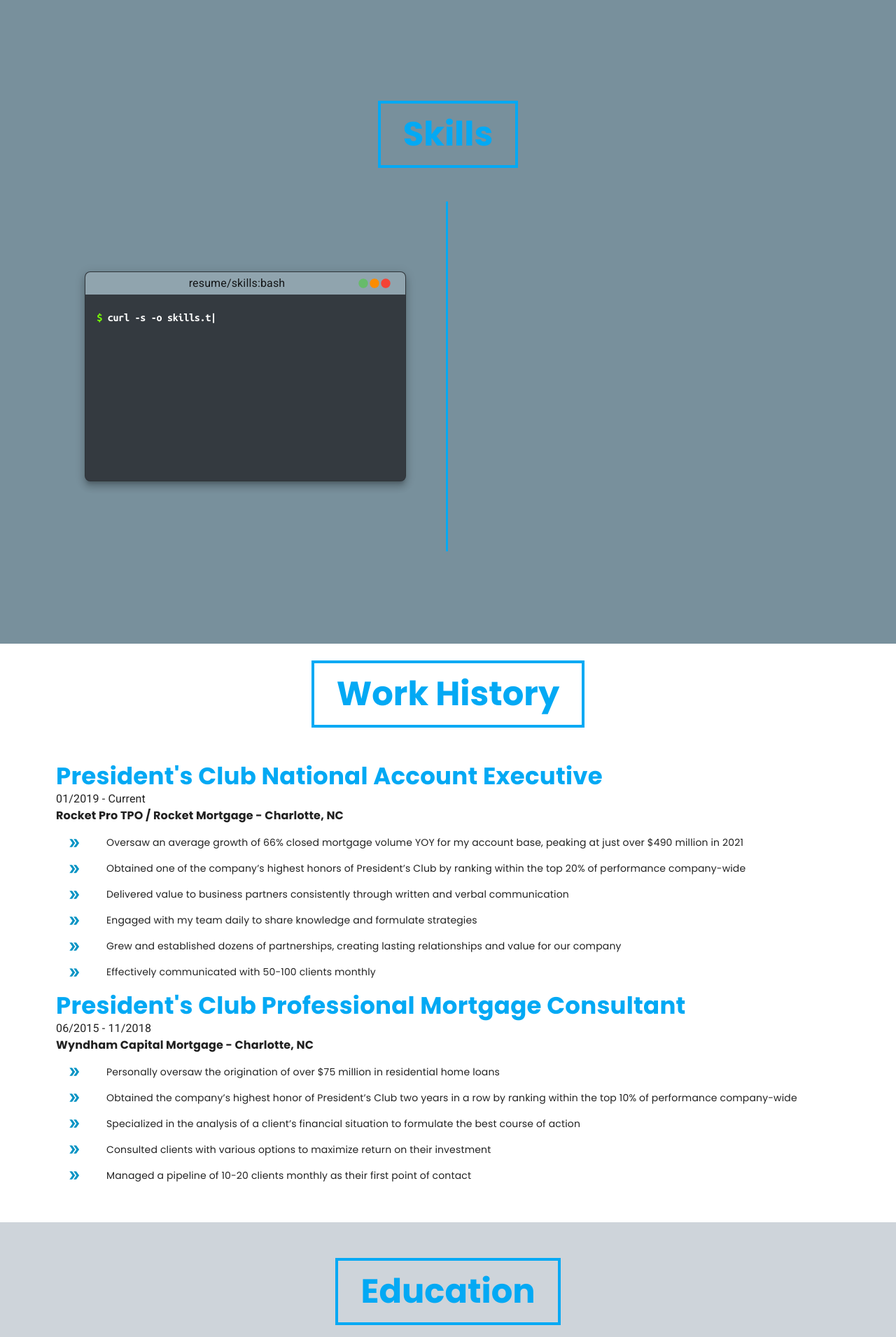
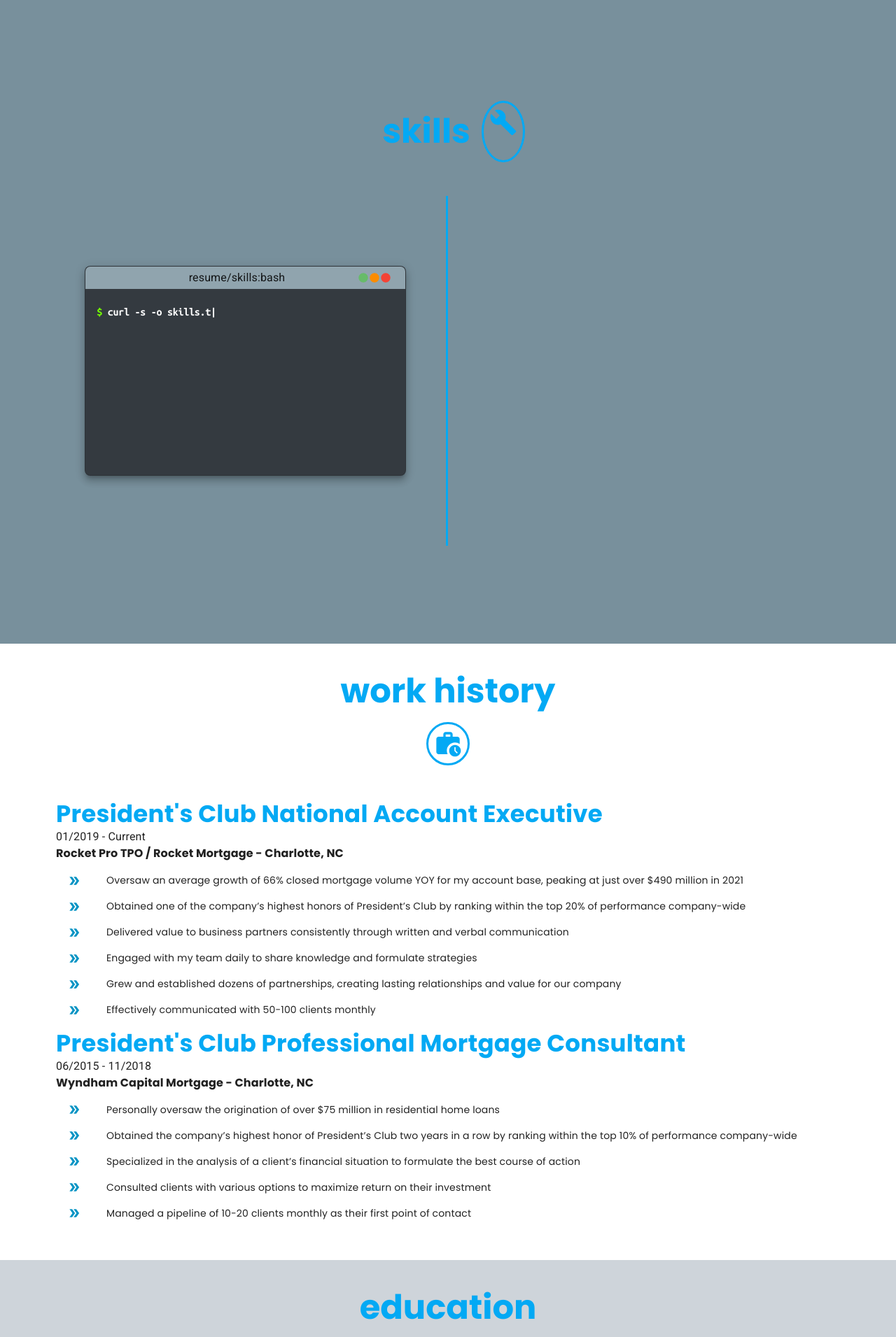
Before and after one commit to jpal91/resume, a Next.js app: page / in a window 1280 px wide. Shown: the part 680-2591 px from the top of the page at 70% size. Built offline with nearby package versions, Linux system fonts and the light colour scheme.

Commit message:
made changes to all section titles

```diff
--- a/components/Sections/Education.js
+++ b/components/Sections/Education.js
@@ -3,6 +3,8 @@
 import Grid from '@mui/material/Grid'
 import Typography from '@mui/material/Typography'
 import Fade from '@mui/material/Fade'
+import Box from '@mui/material/Box'
+import SchoolIcon from '@mui/icons-material/School';
 import { InView, useInView } from 'react-intersection-observer'
 import { keyframes } from '@emotion/react'
 
@@ -37,7 +39,10 @@
                     <div ref={ref}></div>
                     <Fade in={inView} timeout={{ enter: 1000 }}>
                         <Grid item xs={12} sx={{ display: 'flex', justifyContent: 'center', flexDirection: 'column', alignItems: 'center', }}>
-                            <Typography variant='h3' sx={{ border: `${4/16}rem solid`, py: 2, px: 4}}>Education</Typography>
+                            <Typography variant='h3' sx={{ py: 2, px: 2}}>education</Typography>
+                            <Box sx={{ display: 'flex', borderRadius: '100%', border: `${3/16}rem solid`, borderColor: 'primary.main', p: 1}}>
+								<SchoolIcon sx={{ color: 'primary.main', fontSize: '40px', }}/>
+							</Box>
                         </Grid>
                     </Fade>
 
--- a/components/Sections/Projects.js
+++ b/components/Sections/Projects.js
@@ -16,6 +16,7 @@
 import ListItemText from "@mui/material/ListItemText";
 import ListItemIcon from "@mui/material/ListItemIcon";
 import DoubleArrowIcon from "@mui/icons-material/DoubleArrow";
+import AccountTreeIcon from '@mui/icons-material/AccountTree';
 import { InView, useInView } from "react-intersection-observer";
 import { keyframes } from "@emotion/react";
 
@@ -65,13 +66,18 @@
 							<Typography
 								variant="h3"
 								sx={{
-									border: `${4 / 16}rem solid`,
+									// border: `${4 / 16}rem solid`,
 									py: 2,
-									px: 4,
+									px: 2,
+									color: 'white.main'
 								}}
 							>
-								Projects
+								projects
+
 							</Typography>
+							<Box sx={{ display: 'flex', borderRadius: '100%', border: `${3/16}rem solid`, borderColor: 'white.main', p: 1}}>
+								<AccountTreeIcon sx={{ color: 'white.main', fontSize: '40px', }}/>
+							</Box>
 						</Grid>
 					</Fade>
 					<Grid
--- a/components/Sections/Skills.js
+++ b/components/Sections/Skills.js
@@ -7,6 +7,7 @@
 import Typograhpy from "@mui/material/Typography";
 import ButtonBase from "@mui/material/ButtonBase";
 import Divider from '@mui/material/Divider'
+import BuildIcon from '@mui/icons-material/Build';
 import { InView, useInView } from "react-intersection-observer";
 
 import Terminal from "../Splash/Terminal";
@@ -91,7 +92,10 @@
 						timeout={{ enter: 1000, exit: 100 }}
 					>
 						<Grid  item xs={12} sx={{ display: "flex", justifyContent: 'center', mb: { xs: 0, sm: 4 } }}>
-							<Typograhpy variant="h3" sx={{ border: `${4/16}rem solid`, py: 2, px: 4,}}>Skills</Typograhpy>
+							<Typograhpy variant="h3" sx={{ py: 2, px: 2,}}>skills</Typograhpy>
+							<Box sx={{ display: 'flex', borderRadius: '100%', border: `${3/16}rem solid`, borderColor: 'primary.main', p: 1}}>
+								<BuildIcon sx={{ color: 'primary.main', fontSize: '40px', }}/>
+							</Box>
 						</Grid>
 					</Fade>
 					<Grid item xs={12} sx={{ display: "flex", mt: 2 }}>
--- a/components/Sections/WorkHistory.js
+++ b/components/Sections/WorkHistory.js
@@ -11,6 +11,7 @@
 import ListItemIcon from '@mui/material/ListItemIcon';
 import ListItemText from '@mui/material/ListItemText';
 import DoubleArrowIcon from '@mui/icons-material/DoubleArrow';
+import WorkHistoryIcon from '@mui/icons-material/WorkHistory';
 import { InView, useInView } from "react-intersection-observer";
 import { keyframes } from '@emotion/react'
 
@@ -44,13 +45,10 @@
             <React.Fragment>
             <Fade in={inView} timeout={{ enter: 500, exit: 100 }}>
                 <Grid  item xs={12} sx={{ display: 'flex', justifyContent: 'center', flexDirection: 'column', alignItems: 'center', }}>
-                    <Typography variant='h3' sx={{ border: `${4/16}rem solid`, py: 2, px: 4}}>Work History</Typography>
-                    {/* <Divider sx={{
-                        height: '5px', width: '70%', margin: '10px 0', border: 0,
-                        '&:after': { display: 'block', content: '""', height: '20px',
-                        backgroundImage: 'radial-gradient(farthest-side at center top, #a7c0cd 0%, rgba(255, 255, 255, 0) 100%)'
-                        },
-                         }}/> */}
+                    <Typography variant='h3' sx={{ py: 2, px: 2}}>work history</Typography>
+                    <Box sx={{ display: 'flex', borderRadius: '100%', border: `${3/16}rem solid`, borderColor: 'primary.main', p: 1}}>
+						<WorkHistoryIcon sx={{ color: 'primary.main', fontSize: '40px', }}/>
+					</Box>
                 </Grid>
             </Fade>
             {/* <Fade in={inView} timeout={{ enter: 1000 }}> */}
--- a/pages/index.js
+++ b/pages/index.js
@@ -88,7 +88,7 @@
 					</Grid>
 					</Container>
 				</Grid>
-				<Grid container sx={{ display: 'flex', minHeight: '100vh', alignContent: 'flex-start'}}>
+				<Grid container sx={{ display: 'flex', minHeight: '100vh', alignContent: 'flex-start', alignItems: 'center'}}>
 					<Container sx={{ maxWidth: '100%', maxHeight: '100%', display: 'flex', flexDirection: 'column', alignContent: 'flex-start', p: 3}}>
 					<Skills icons={icons} skillsObj={skillsObj}/>
 					</Container>
@@ -104,8 +104,8 @@
 					</Container>
 				</Grid>
 
-				<Grid container sx={{  backgroundColor: 'grey.600', minHeight: '100vh'}}>
-					<Container sx={{ maxWidth: '100%', maxHeight: '100%', display: 'flex', flexDirection: 'column', alignContent: 'flex-start', p: 3}}>
+				<Grid container sx={{  backgroundColor: 'grey.600', minHeight: '100vh', backgroundImage: 'linear-gradient(to bottom right, transparent 49.9%, #03a9f4 50%), linear-gradient(to top left, transparent 49.9%, #78909c 0)',}}>
+					<Container sx={{ maxWidth: '100%', maxHeight: '100%', display: 'flex', flexDirection: 'column', alignContent: 'flex-start', p: 5,}}>
 					<Projects projects={projObj}/>
 					</Container>
 				</Grid>
```
